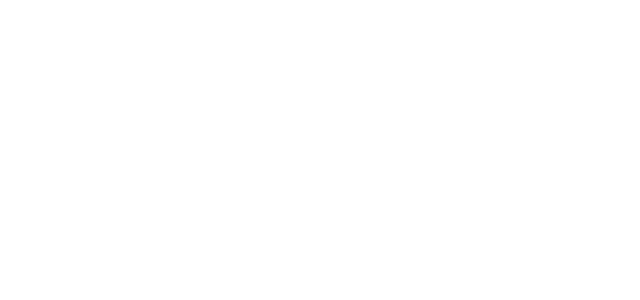
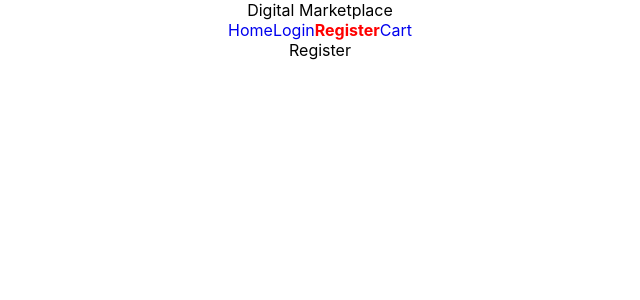
Before and after one commit to douglaspoh/marketplace, a React (Create React App) app in the folder frontend/: page /register in a window 1280 px wide. Shown: the top 300 px of the page, without its empty margins (320-960 px from the left). Built offline with nearby package versions, Linux system fonts and the light colour scheme.

Commit message:
add private route and global auth context

```diff
--- a/frontend/src/App.js
+++ b/frontend/src/App.js
@@ -1,28 +1,47 @@
 import './App.css';
 import {BrowserRouter, Switch, Route} from 'react-router-dom';
 import React, {useState, createContext} from 'react';
+import NavBar from './components/NavBar';
 import Home from './routes/Home';
+import Login from './routes/Login';
+import Register from './routes/Register';
 import Cart from './routes/Cart';
-import Login from './routes/Login';
-import NavBar from './components/NavBar';
+import PrivateRoute from './routes/PrivateRoute';
 
 export const authContext = createContext();
 
 function App() {
+  const auth = useProvideAuth();
 
   return (
     <div className="App">
-
+      <authContext.Provider value={auth}>
         <BrowserRouter>
           <NavBar/>
           <Switch>
             <Route exact path='/' component={Home}/>
-          <Route exact path='/login' component={Login}/>
-          <Route exact path='/cart' component={Cart}/>
+            <Route path='/login' component={Login}/>
+            <Route path='/register' component={Register}/>
+            <PrivateRoute path='/cart' component={Cart}/>
           </Switch>
         </BrowserRouter>
+      </authContext.Provider>
     </div>
   );
 }
 
+function useProvideAuth(){
+  const [user,setUser] = useState(null);
+
+  const signin = () => {
+    setUser('me');
+  }
+
+  const signout = () => {
+    setUser(null);
+  }
+
+  return {user, signin, signout}
+}
+
 export default App;
--- a/frontend/src/components/NavBar.js
+++ b/frontend/src/components/NavBar.js
@@ -1,9 +1,14 @@
 import React from 'react'
+import {NavLink} from 'react-router-dom';
 
 function NavBar() {
     return (
-        <div>
-
+        <div className='navbar'>
+            <div className='title'>Digital Marketplace</div>
+            <NavLink to='/' exact={true} activeStyle={{fontWeight:'bold',color:'red'}} style={{textDecoration:'none'}}>Home</NavLink>
+            <NavLink to='/login' activeStyle={{fontWeight:'bold',color:'red'}} style={{textDecoration:'none'}}>Login</NavLink>
+            <NavLink to='/register' activeStyle={{fontWeight:'bold',color:'red'}} style={{textDecoration:'none'}}>Register</NavLink>
+            <NavLink to='/cart' exact={true} activeStyle={{fontWeight:'bold',color:'red'}} style={{textDecoration:'none'}}>Cart</NavLink>
         </div>
     )
 }
--- a/frontend/src/routes/Cart.js
+++ b/frontend/src/routes/Cart.js
@@ -3,7 +3,7 @@ import React from 'react'
 function Cart() {
     return (
         <div>
-
+            Cart
         </div>
     )
 }
--- a/frontend/src/routes/Login.js
+++ b/frontend/src/routes/Login.js
@@ -3,7 +3,7 @@ import React from 'react'
 function Login() {
     return (
         <div>
-
+            Login
         </div>
     )
 }
--- /dev/null
+++ b/frontend/src/routes/PrivateRoute.js
@@ -0,0 +1,16 @@
+import React, {useContext} from 'react'
+import {Route, Redirect} from 'react-router-dom';
+import { authContext } from '../App';
+
+function PrivateRoute({component:Cart, ...rest}) {
+    const auth = useContext(authContext);
+
+    return (
+            <Route {...rest}
+                render = {routeProps => auth.user ? <Cart {...routeProps}/>
+                                                  : <Redirect to = '/login'/>}
+            />
+    )
+}
+
+export default PrivateRoute;
--- /dev/null
+++ b/frontend/src/routes/Register.js
@@ -0,0 +1,11 @@
+import React from 'react'
+
+function Register() {
+    return (
+        <div>
+            Register
+        </div>
+    )
+}
+
+export default Register
```
Lines whose indentation alone changed are shown as unchanged.
